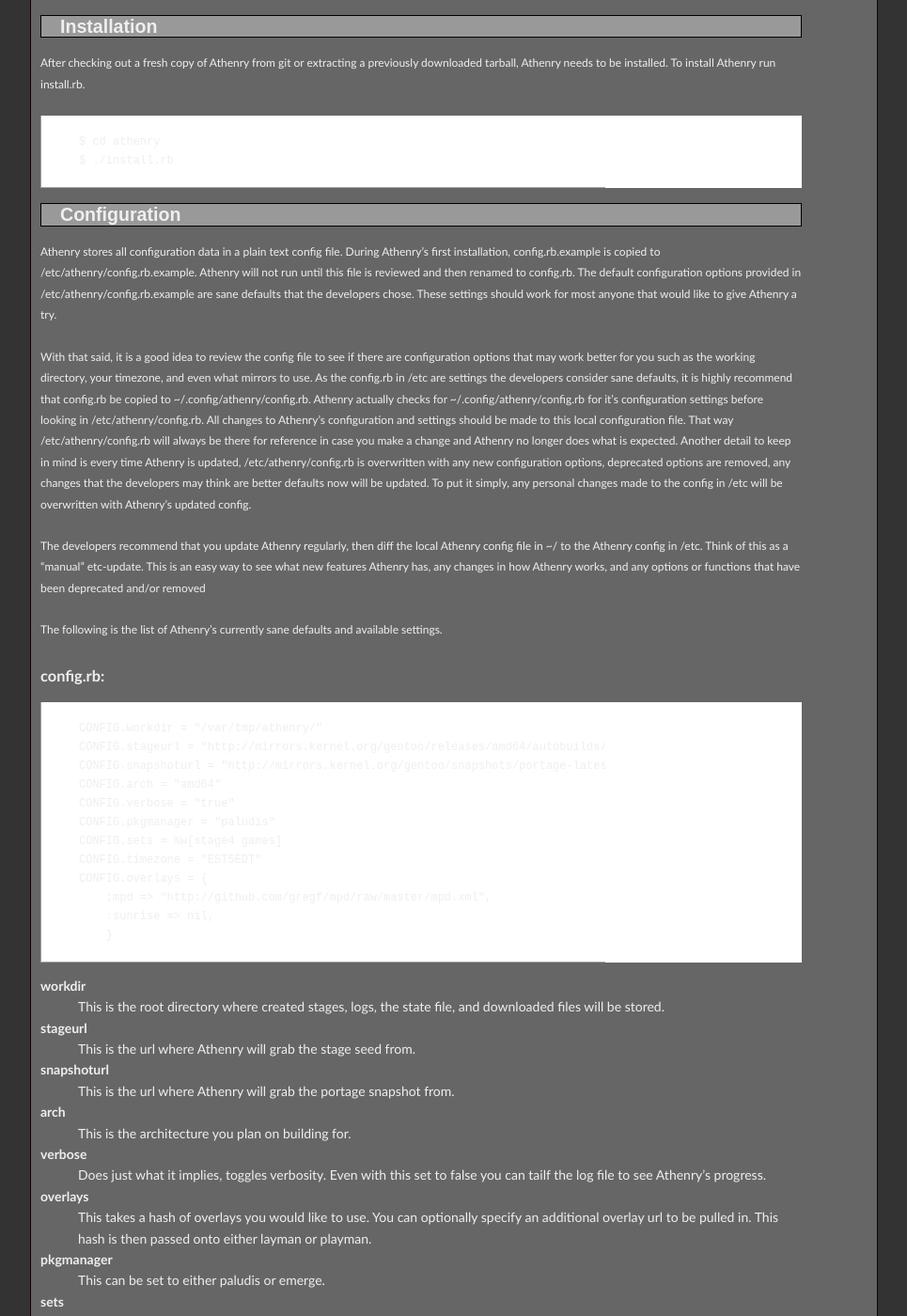
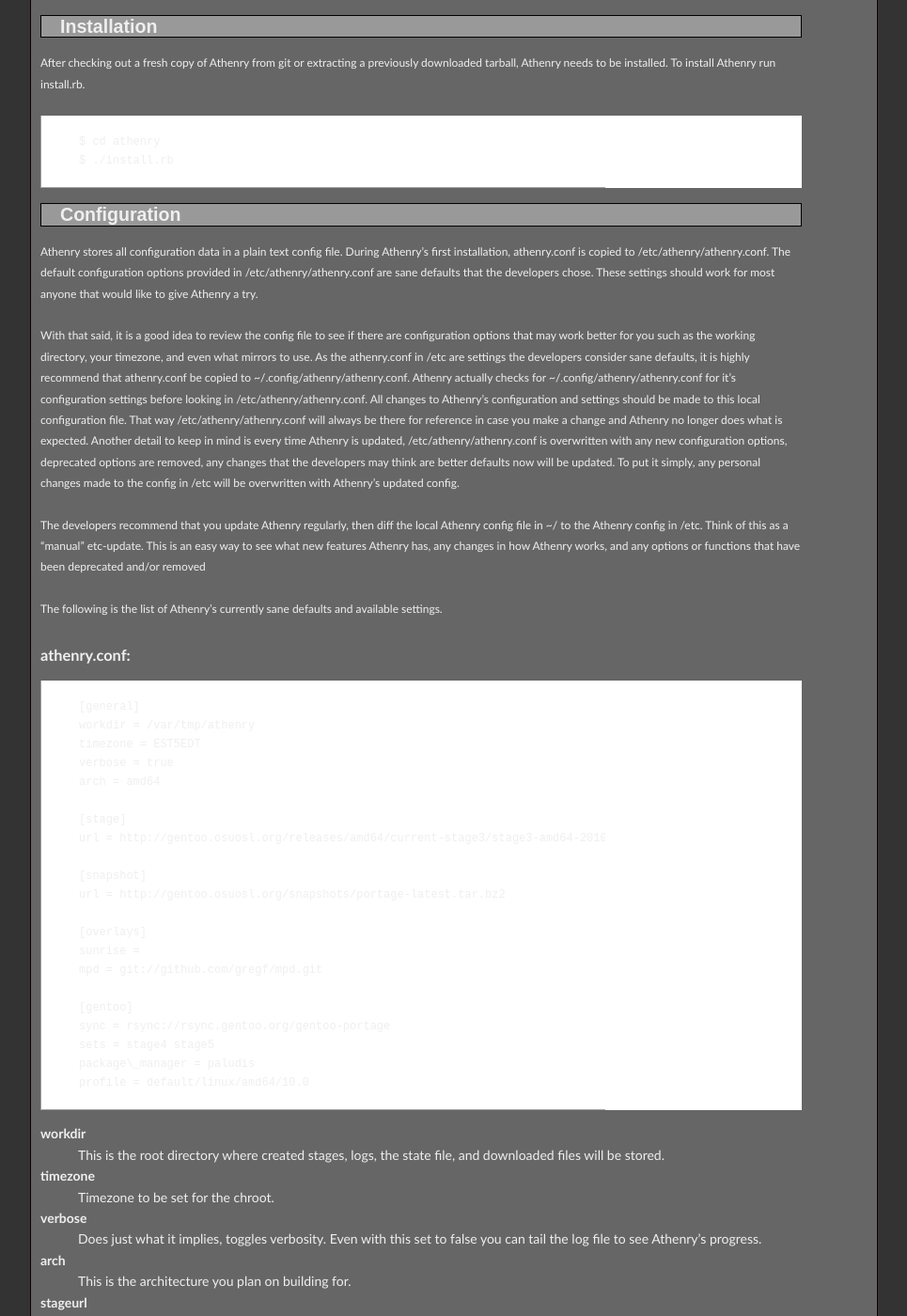
Before and after one commit to GunioRobot/athenry, a Jekyll site: the page built from docs/quickstart/index.markdown, in a window 1280 px wide and 1400 px high, scrolled down 730 px. Shown: the whole window at 94% size, without its empty margins (158-1123 px from the left). Built offline with Jekyll 4.4.1, drawn with Linux system fonts in a browser that asks for light colours; Markdown is read by kramdown in place of the engine named in the settings; some of the changed text lies outside the part shown.

Commit message:
Changes for the new release
Signed-off-by: Greg Fitzgerald <netzdamon@gmail.com>

```diff
--- a/docs/quickstart/index.markdown
+++ b/docs/quickstart/index.markdown
@@ -44,28 +44,27 @@ Configuration
 -------------
 
 Athenry stores all configuration data in a plain text config file. During
-Athenry's first installation, config.rb.example is copied to
-/etc/athenry/config.rb.example. Athenry will not run until this file is
-reviewed and then renamed to config.rb. The default configuration options
-provided in /etc/athenry/config.rb.example are sane defaults that the developers
-chose. These settings should work for most anyone that would like to give
-Athenry a try.
+Athenry's first installation, athenry.conf is copied to
+/etc/athenry/athenry.conf. The default configuration options provided in
+/etc/athenry/athenry.conf are sane defaults that the developers chose.
+These settings should work for most anyone that would like to give Athenry a
+try.
 
 With that said, it is a good idea to review the config file to see if there are
-configuration options that may work better for you such as the working directory,
-your timezone, and even what mirrors to use. As the config.rb in /etc are settings
-the developers consider sane defaults, it is highly recommend that config.rb
-be copied to ~/.config/athenry/config.rb. Athenry actually checks for
-~/.config/athenry/config.rb for it's configuration settings before looking
-in /etc/athenry/config.rb. All changes to Athenry's configuration and settings
-should be made to this local configuration file. That way /etc/athenry/config.rb
-will always be there for reference in case you make a change and Athenry no
-longer does what is expected. Another detail to keep in mind is every time
-Athenry is updated, /etc/athenry/config.rb is overwritten with any new
-configuration options, deprecated options are removed, any changes that the
-developers may think are better defaults now will be updated. To put it simply,
-any personal changes made to the config in /etc will be overwritten with
-Athenry's updated config.
+configuration options that may work better for you such as the working
+directory, your timezone, and even what mirrors to use. As the athenry.conf in
+/etc are settings the developers consider sane defaults, it is highly recommend
+that athenry.conf be copied to ~/.config/athenry/athenry.conf. Athenry actually
+checks for ~/.config/athenry/athenry.conf for it's configuration settings
+before looking in /etc/athenry/athenry.conf. All changes to Athenry's
+configuration and settings should be made to this local configuration file.
+That way /etc/athenry/athenry.conf will always be there for reference in case
+you make a change and Athenry no longer does what is expected. Another detail
+to keep in mind is every time Athenry is updated, /etc/athenry/athenry.conf is
+overwritten with any new configuration options, deprecated options are removed,
+any changes that the developers may think are better defaults now will be
+updated. To put it simply, any personal changes made to the config in /etc will
+be overwritten with Athenry's updated config.
 
 The developers recommend that you update Athenry regularly, then diff the local
 Athenry config file in ~/ to the Athenry config in /etc. Think of this as a
@@ -76,23 +75,42 @@ deprecated and/or removed
 The following is the list of Athenry's currently sane defaults and available
 settings.
 
-###config.rb:
+###athenry.conf:
+    [general]
+    workdir = /var/tmp/athenry
+    timezone = EST5EDT
+    verbose = true
+    arch = amd64
 
-    CONFIG.workdir = "/var/tmp/athenry/"
-    CONFIG.stageurl = "http://mirrors.kernel.org/gentoo/releases/amd64/autobuilds/current-stage3/stage3-amd64-20091112.tar.bz2"
-    CONFIG.snapshoturl = "http://mirrors.kernel.org/gentoo/snapshots/portage-latest.tar.bz2"
-    CONFIG.arch = "amd64"
-    CONFIG.verbose = "true"
-    CONFIG.pkgmanager = "paludis"
-    CONFIG.sets = %w[stage4 games]
-    CONFIG.timezone = "EST5EDT"
-    CONFIG.overlays = {
-        :mpd => "http://github.com/gregf/mpd/raw/master/mpd.xml",
-        :sunrise => nil,
-        }
+    [stage]
+    url = http://gentoo.osuosl.org/releases/amd64/current-stage3/stage3-amd64-20100121.tar.bz2
+
+    [snapshot]
+    url = http://gentoo.osuosl.org/snapshots/portage-latest.tar.bz2
+
+    [overlays]
+    sunrise =
+    mpd = git://github.com/gregf/mpd.git
+
+    [gentoo]
+    sync = rsync://rsync.gentoo.org/gentoo-portage
+    sets = stage4 stage5
+    package\_manager = paludis
+    profile = default/linux/amd64/10.0
+
 
 **workdir**
 : This is the root directory where created stages, logs, the state file, and downloaded files will be stored.
+
+**timezone**
+: Timezone to be set for the chroot.
+
+**verbose**
+: Does just what it implies, toggles verbosity. Even with this set to
+false you can tail the log file to see Athenry's progress.
+
+**arch**
+: This is the architecture you plan on building for.
 
 **stageurl**
 : This is the url where Athenry will grab the stage seed from.
@@ -100,27 +118,23 @@ settings.
 **snapshoturl**
 : This is the url where Athenry will grab the portage snapshot from.
 
-**arch**
-: This is the architecture you plan on building for.
+**overlays**
+: This takes a list of overlays you would like to use. You can optionally
+specify an additional overlay url to be pulled in.
 
-**verbose**
-: Does just what it implies, toggles verbosity. Even with this set to
-false you can tailf the log file to see Athenry's progress.
+**sync**
+: Sets the default rsync mirror for the portage tree.
 
-**overlays**
-: This takes a hash of overlays you would like to use. You can optionally
-specify an additional overlay url to be pulled in. This hash is then passed
-onto either layman or playman.
+**sets**
+: A listing of set files to install. This is how packages to be installed
+into the chroot are handled.
 
-**pkgmanager**
+**package\_manager**
 : This can be set to either paludis or emerge.
 
-**sets**
-: An array listing set files to install. This is how packages to be installed
-into the chroot is handled.
-
-**timezone**
-: Timezone to be set for the chroot.
+**profile**
+: Default gentoo profile to use, this does not override configuration settings you may have set,
+this is only to assure the make.profile symlink is set correctly.
 
 ###Emerge
 
@@ -167,9 +181,6 @@ Usage
 
   GLOBAL OPTIONS:
 
-    -c, --config FILE
-        Load the specified configuration file for Athenry to use
-
     -h, --help
         Display help documentation
 
@@ -190,12 +201,39 @@ Commands
 ###setup:
 ________
 
-The setup command does a number of things automatically. It fetches the stage
-file and a portage snapshot. It checks the md5sums of those files. The setup
-command also creates the necessary directory structure for Athenry to properly
-operate.
+The setup command does a number of things. It fetches the stage file and a
+portage snapshot. It checks the md5sums of those files, and extracts them.
+Creating the necessary directory structure for Athenry to properly operate.
 
-    $ athenry setup
+Athenry automatically runs the setup process when any stage is built.
+Alternatively you can run the `target setup` command to do just the setup
+process. You can also run individual setup commands if you wish. For example:
+
+    $ athenry setup fetchstage
+
+**fetchstage**
+: Fetches the stage from the stage url.
+
+**extractstage**
+: Extracts the stage tarball into your chroot while checking the md5sum.
+
+**fetchsnapshot**
+: Fetches the snapshot tarball.
+
+**extractsnapshot**
+: Extracts the snapshot tarball while checking the md5sum.
+
+**updatesnapshot**
+: If the snapshot cache has not been updated within 24 hours update it again using rsync.
+
+**copysnapshot**
+: Copies the snapshot cache into your chrootdir.
+
+**copy\_scripts**
+: Copies the scripts needed to build your stage into your chroot.
+
+**copy\_configs**
+: Copies user defined configuration files into your chroot for use.
 
 ###build:
 _________
@@ -221,10 +259,10 @@ a list of commands that can be run.
 : Updates any out of date configuration files in the specified chroot.
 
 **install\_overlays**
-: Installs overlays that have been specified in config.rb
+: Installs overlays that have been specified in athenry.conf
 
 **install\_sets**
-: Installs sets that have been specified in config.rb
+: Installs sets that have been specified in athenry.conf
 
 **rebuild**
 : Rebuilds packages with broken linkage, also runs python-updater.
@@ -238,8 +276,11 @@ necessary build steps in the correct order to build the specified stage.
 
     $ athenry target stage3
 
+**setup**
+: Runs commands necessary for initial setup.
+
 **stage3**
-: Builds a stage3
+: Builds a stage3.
 
 **custom**
 : Builds a custom stage using sets and overlays.
@@ -262,10 +303,8 @@ happened to be fixed. Athenry can then resume from where the problem occured.
 ###resume:
 __________
 
-The resume command should pick up where Athenry left off. Currently there is a
-small limitation on resume support. If Athenry is stopped at the last step of
-setup Athenry will not know to start running build. This will be resolved in a
-future release.
+The resume command should pick up where Athenry left off. Resuming can only be
+done from a target command.
 
     $ athenry resume
 
@@ -274,7 +313,7 @@ ___________
 
 Freshen will update the specified chroot.
 
-    $ athenry freshen <chroot>
+    $ athenry freshen
 
 ###clean:
 _________
@@ -291,50 +330,8 @@ _________
 
 The shell command is one of Athenry's most powerful features. This will allow
 you to run each step of building a stage from an irb like shell. This makes
-going back and copying newer configs or debugging an issue painless.
-
-    $ athenry shell
-
-    Type help for a list of commands:
-    >>
-    help
-    Athenry Shell Help:
-    ===================
-    * help
-    * quit
-
-    Setup:
-    ---------------
-    * generate_bashscripts
-    * stage
-    * snapshot
-    * copy_configs
-    * copy_scripts
-
-
-    Build:
-    ---------------
-    * install_overlays
-    * etc_update
-    * rebuild
-    * update_everything
-    * sync
-    * install_sets
-    * install_pkgmgr
-
-    Target:
-    ---------------
-    * stage3
-    * custom
-
-    Freshen:
-    ---------------
-    * update
-
-    Clean:
-    ---------------
-    * unmount
-    >>
+going back and copying newer configs or debugging an issue painless.  Commands
+are tab completed using ruby readline.
 
 Notes
 -----
```
